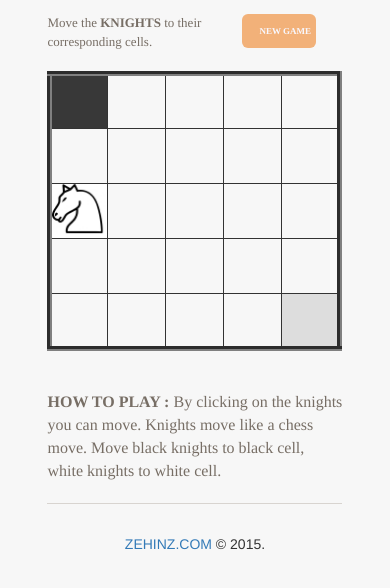
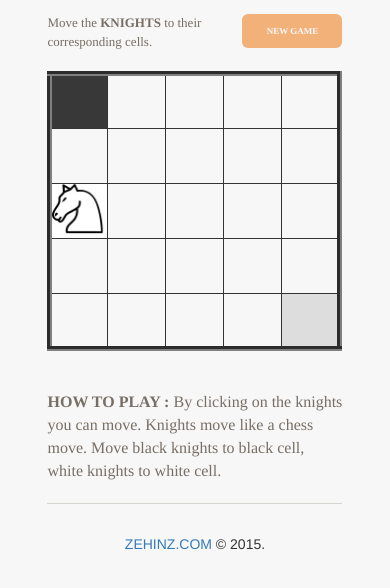
Before and after one commit to ivash/knights, a plain HTML site: page index.html in a window 390 px wide. Shown: the part 166-754 px from the top of the page. Drawn offline with nearby package versions, Linux system fonts and the light colour scheme.

Commit message:
Modify gew game button

```diff
--- a/index.css
+++ b/index.css
@@ -102,7 +102,11 @@ hr {
 		font-size: 9px;
 		font-family:  times, Times New Roman, times-roman, georgia, serif;
 		background-color: #f2b179;
-		width: 74px;
+
+	}
+
+	#newGameText {
+		margin: 1px;
 	}
 
 	td {
--- a/index.html
+++ b/index.html
@@ -62,7 +62,7 @@
 							<p class="text-muted" id="messageArea">Move the <strong>KNIGHTS</strong> to their corresponding cells.</p>
 						</div>
 						<div class="col-xs-4 col-xs-offset-0 col-sm-3 col-sm-offset-0 col-md-3 col-md-offset-0">
-							<button type="button" class="btn btn-lg btn-block" id="newGameButton"><strong>NEW GAME</strong></button>
+							<button type="button" class="btn btn-lg btn-block text-center" id="newGameButton"><strong><span id="newGameText">NEW GAME</span></strong></button>
 						</div>
 					</div>
 				</div>
```
